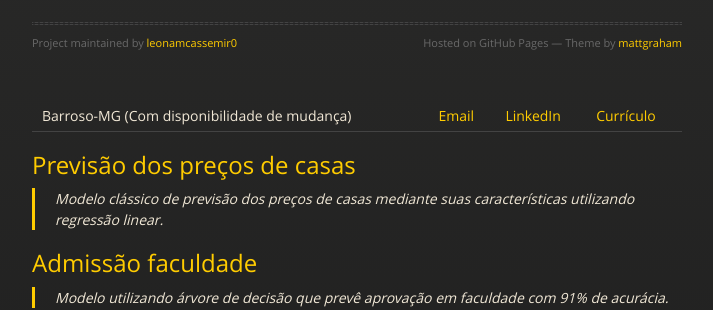
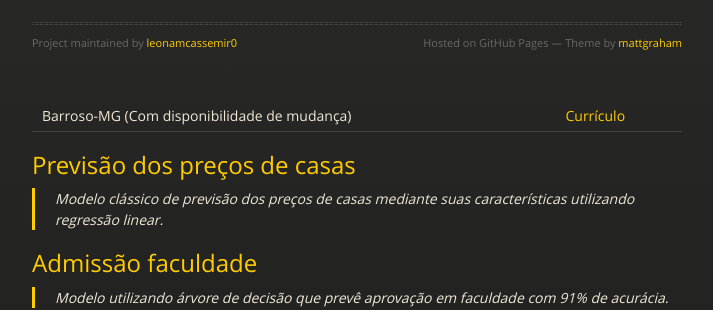
Before and after one commit to leonamcassemir0/portfolio, a Jekyll site: the page built from index.md, in a window 1280 px wide. Shown: the part 171-481 px from the top of the page, without its empty margins (283-996 px from the left). Built offline with Jekyll 4.4.1, drawn with Linux system fonts in a browser that asks for light colours; our own code applies the rules of GitHub Pages for plain Markdown files.

Commit message:
Update index.md

```diff
--- a/index.md
+++ b/index.md
@@ -1,4 +1,4 @@
-Barroso-MG (Com disponibilidade de mudança) | [Email](leonamuirley01@gmail.com) | [LinkedIn](www.linkedin.com/in/leonam-cassemiro) | [Currículo](assets/curriculo-leonam.pdf)
+Barroso-MG (Com disponibilidade de mudança) |  [Currículo](assets/curriculo-leonam.pdf)
 
 
 ## [Previsão dos preços de casas](./preco-casa.md)
```
